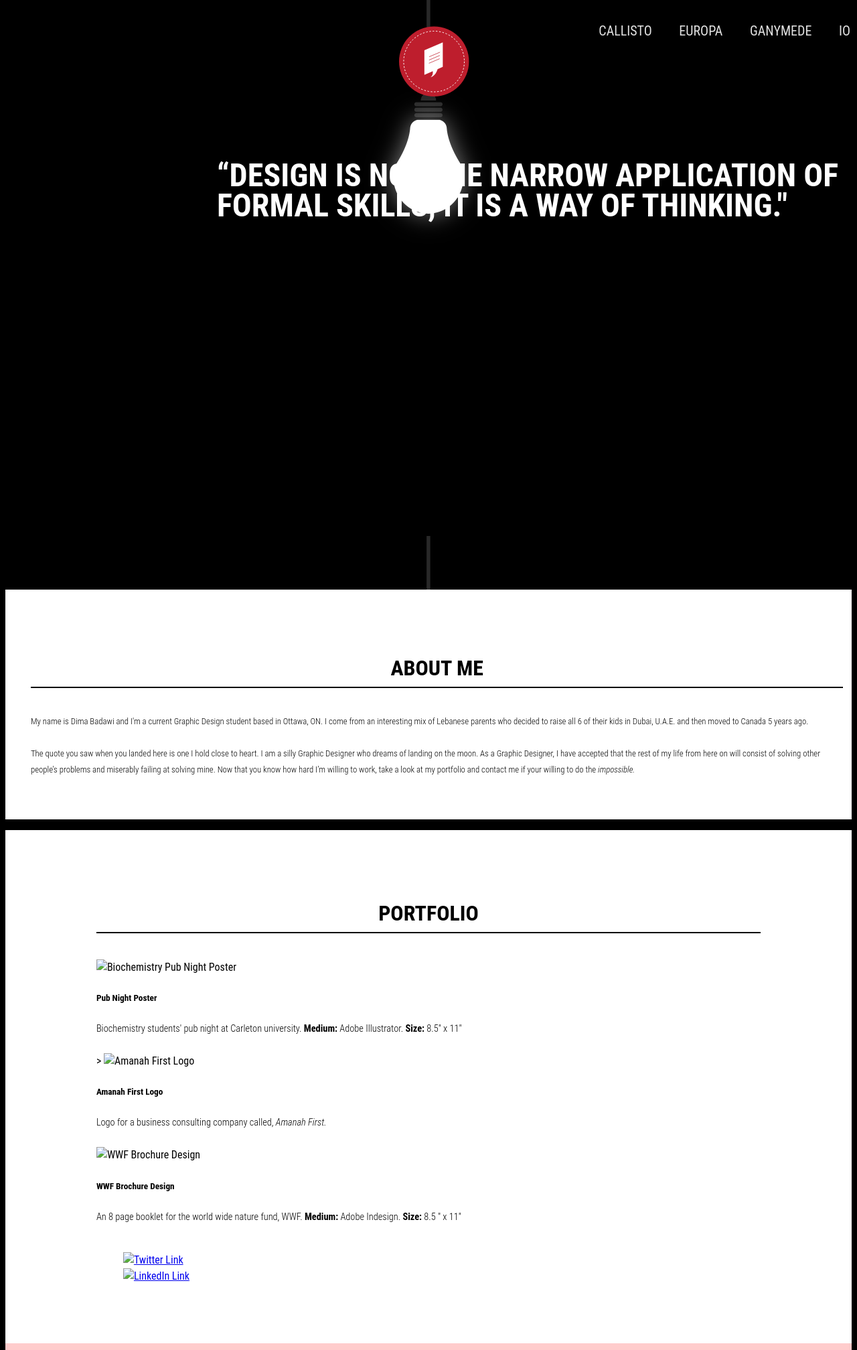
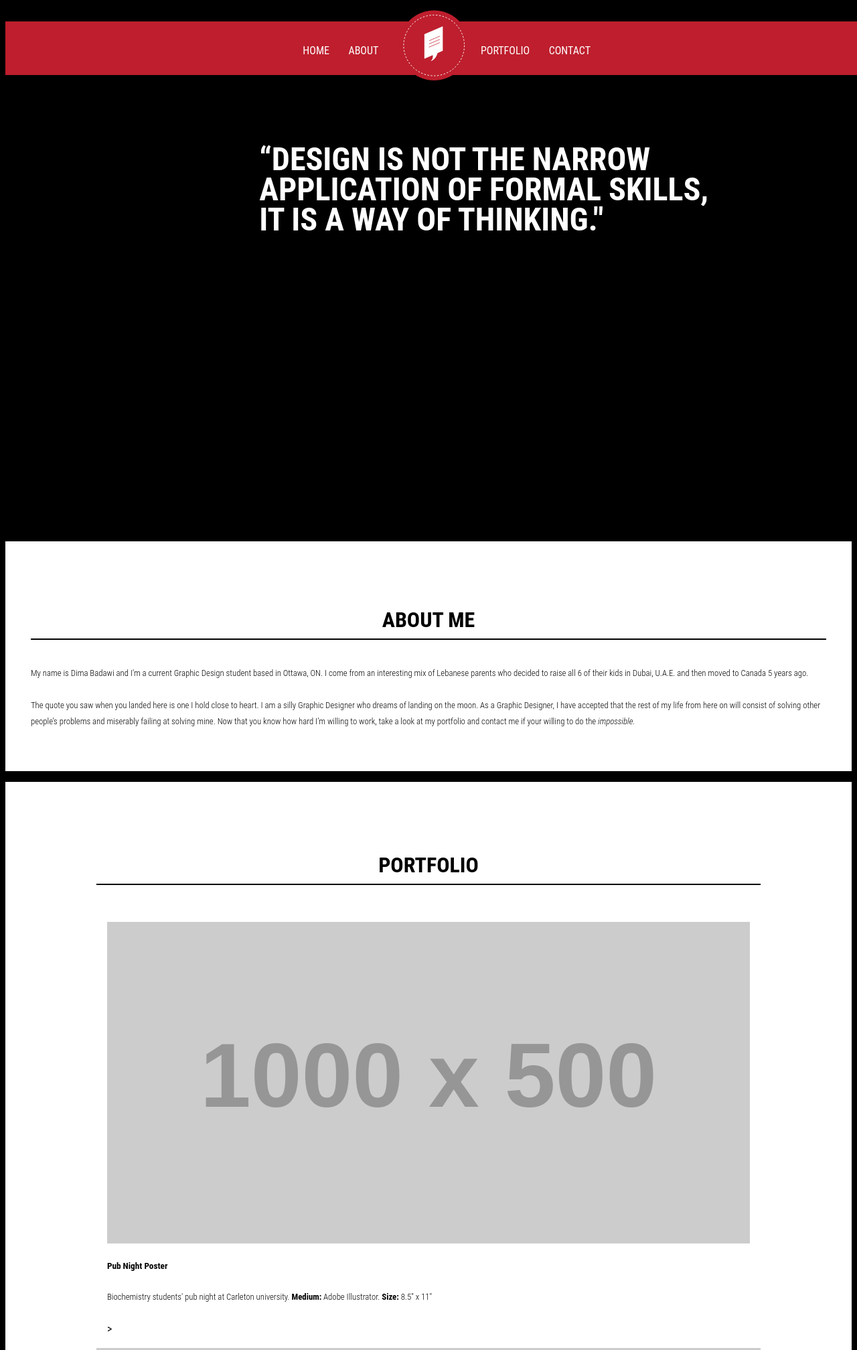
Before and after one commit to bada0020/bada0020.github.io, a plain HTML site: page portfolio/index.html in a window 1280 px wide. Shown: the top 2015 px of the page at 67% size. Drawn offline with Linux system fonts and the light colour scheme; placeholder pictures from the web are drawn by us.

Commit message:
change-details

```diff
--- a/css/general.css
+++ b/css/general.css
@@ -6,7 +6,6 @@
 
 
 body {
-	background-image:url(../images/bulb.jpg);
 	background-attachment: fixed;
 	background-repeat: no-repeat;
 	background-size: 100%;
@@ -159,7 +158,7 @@ margin-top: 1.5em;
 
 }
 
-/*
+
 nav {
 	width: 100%;
 	height: 5rem;
@@ -195,13 +194,6 @@ nav a {
 }
 
 */
-@media only screen and (min-width: 35em) {
-
-	.artwork li {
-		width: 20%;
-	}
-
-}
 
 
 /* ------------- Content */
@@ -229,9 +221,12 @@ nav a {
 }
 
 .qoute {
-	margin: 10rem 1rem 1rem 1rem;
-	font-family: Roboto Condensed, sans-serif, cursive;
-	line-height: 1.8rem;
+	font-size: 3rem;
+	margin-top: 13rem;
+	margin-bottom: 1rem;
+	margin-left: 30%;
+	margin-right: 15%;
+	line-height: 2.8rem;
 	color: #FFF;
 	text-transform: uppercase;
 }
@@ -374,10 +369,35 @@ h3 {
 
 /*------------ MEDIA */
 
-@media only screen and (min-width:30em) {
 
+.grid {
+	overflow: hidden;
+}
 
-.qoute {
+.flex-img{
+	display: block;
+	width: 100%;
+}
+
+.unit {
+float: left;
+}
+
+.unit-spacer{
+	padding: 1em;
+}
+
+/*start with small screens always*/
+/*start with max-width instead of min-width (this is specified for small screens only)*/
+
+@media only screen and (max-width:38em) {
+
+	.unit-s-1{
+		float:none; /*to cancel the function of floating to left*/
+		width: 100%;
+	}
+
+	.qoute {
 	font-size: 2rem;
 	margin-top: 13rem;
 	margin-bottom: 1rem;
@@ -387,16 +407,22 @@ h3 {
 	line-height: 2rem;
 }
 
-.socialmedia
+}
 
 
-}
+/*this media quiery below is only good for grids*/
+@media only screen and (min-width:38em) and (max-width:60em){
 
-@media only screen and (min-width:45em) {
+	.unit-m-1{ /* this will be the same as unit-s-1 because its doing the same action*/
+		float:none;
+		width:100%;
+	}
 
+	.unit-m-1-2{ /* change the width on this class to make the image get bigger on midum screen*/
+		width:50%;
+	}
 
-
-.qoute {
+	.qoute {
 	font-size: 3rem;
 	margin-top: 10rem;
 	margin-bottom: 1rem;
@@ -418,51 +444,13 @@ p {
 	font-size: 0.8rem;
 }
 
-
 }
 
-/*------------ Lede */
-
-
-@media only screen and (min-width: 20em) {
-
-	.lede{
-	font-size: 0.6rem%;
-}
-
-}
+@media only screen and (min-width:60em){
+	.unit-l-1-3{
+		width:100%;
+	}
 
 
 
-@media only screen and (min-width: 45em) {
-
-	.lede {
-		font-size: 1.125rem;
-	}
-
 }
-
-
-@media only screen and (min-width: 100em) {
-
-	.lede{
-	font-size: 150%;
-}
-
-}
-
-@media only screen and (min-width: 200em) {
-
-	.lede{
-	font-size: 1.125rem;
-}
-
-}
-
-@media only screen and (min-width: 250em) {
-
-	.lede{
-	font-size: 1rem%;
-}
-
-}
--- a/portfolio/css/general.css
+++ b/portfolio/css/general.css
@@ -6,7 +6,6 @@
 
 
 body {
-	background-image:url(../images/bulb.jpg);
 	background-attachment: fixed;
 	background-repeat: no-repeat;
 	background-size: 100%;
@@ -159,7 +158,7 @@ margin-top: 1.5em;
 
 }
 
-/*
+
 nav {
 	width: 100%;
 	height: 5rem;
@@ -195,13 +194,6 @@ nav a {
 }
 
 */
-@media only screen and (min-width: 35em) {
-
-	.artwork li {
-		width: 20%;
-	}
-
-}
 
 
 /* ------------- Content */
@@ -229,9 +221,12 @@ nav a {
 }
 
 .qoute {
-	margin: 10rem 1rem 1rem 1rem;
-	font-family: Roboto Condensed, sans-serif, cursive;
-	line-height: 1.8rem;
+	font-size: 3rem;
+	margin-top: 13rem;
+	margin-bottom: 1rem;
+	margin-left: 30%;
+	margin-right: 15%;
+	line-height: 2.8rem;
 	color: #FFF;
 	text-transform: uppercase;
 }
@@ -374,10 +369,35 @@ h3 {
 
 /*------------ MEDIA */
 
-@media only screen and (min-width:30em) {
 
+.grid {
+	overflow: hidden;
+}
 
-.qoute {
+.flex-img{
+	display: block;
+	width: 100%;
+}
+
+.unit {
+float: left;
+}
+
+.unit-spacer{
+	padding: 1em;
+}
+
+/*start with small screens always*/
+/*start with max-width instead of min-width (this is specified for small screens only)*/
+
+@media only screen and (max-width:38em) {
+
+	.unit-s-1{
+		float:none; /*to cancel the function of floating to left*/
+		width: 100%;
+	}
+
+	.qoute {
 	font-size: 2rem;
 	margin-top: 13rem;
 	margin-bottom: 1rem;
@@ -387,16 +407,22 @@ h3 {
 	line-height: 2rem;
 }
 
-.socialmedia
+}
 
 
-}
+/*this media quiery below is only good for grids*/
+@media only screen and (min-width:38em) and (max-width:60em){
 
-@media only screen and (min-width:45em) {
+	.unit-m-1{ /* this will be the same as unit-s-1 because its doing the same action*/
+		float:none;
+		width:100%;
+	}
 
+	.unit-m-1-2{ /* change the width on this class to make the image get bigger on midum screen*/
+		width:50%;
+	}
 
-
-.qoute {
+	.qoute {
 	font-size: 3rem;
 	margin-top: 10rem;
 	margin-bottom: 1rem;
@@ -418,51 +444,13 @@ p {
 	font-size: 0.8rem;
 }
 
-
 }
 
-/*------------ Lede */
-
-
-@media only screen and (min-width: 20em) {
-
-	.lede{
-	font-size: 0.6rem%;
-}
-
-}
+@media only screen and (min-width:60em){
+	.unit-l-1-3{
+		width:100%;
+	}
 
 
 
-@media only screen and (min-width: 45em) {
-
-	.lede {
-		font-size: 1.125rem;
-	}
-
 }
-
-
-@media only screen and (min-width: 100em) {
-
-	.lede{
-	font-size: 150%;
-}
-
-}
-
-@media only screen and (min-width: 200em) {
-
-	.lede{
-	font-size: 1.125rem;
-}
-
-}
-
-@media only screen and (min-width: 250em) {
-
-	.lede{
-	font-size: 1rem%;
-}
-
-}
--- a/portfolio/index.html
+++ b/portfolio/index.html
@@ -12,39 +12,25 @@
 
 		<body>
 
-<!-- /////////// Masthead -->
 
-	<header class="masthead">
-<div class="masthead-top">
-<<header class="masthead baseline">
-<a href="#top"><img src="images/logo.svg" alt="Logo" class="logo"></a>
-<a href="#nav" class="nav-btn" data-state="inactive">Navigate</a>
-</div>
-<nav class="nav nav-top" data-state="collapsed">
-<ul>
-<li><a href="#home">Callisto</a></li>
-<li><a href="#aboutme">Europa</a></li>
-<li><a href="#portfolio">Ganymede</a></li>
-<li><a href="#contact">Io</a></li>
-</ul>
-</nav>
-</header>
+		<body id="top">
 
-		<!--
-		<body id="top">
-			<header class="masthead baseline">
-					<a href="#top"><img src="images/logo.svg" alt="Logo" class="logo"></a>
+<header class="masthead baseline">
 
+		<a href="#top"><img src="images/logo.svg" alt="Logo" class="logo"></a>
 
 		<nav>
+
 			<ul>
-				<li><a href="#home">Home</a></li>
+				<li><a href="#home">Home</a></li> <!-- # indicates it will link to the ID with that name -->
 				<li class="about"><a href="#aboutme">About</a></li>
 				<li class="portfolio"><a href="#portfolio">Portfolio</a></li>
 				<li><a href="#contact">Contact</a></li>
 			</ul>
+
 		</nav>
-		-->
+
+	</header>
 
 
 	<!-- /////////////////////////// Home -->
@@ -75,36 +61,38 @@
 			<h3>Portfolio</h3>
 				<hr>
 
-			<div>
-			  <div class="artwork">
-				<img src="images/print1.jpg" alt="Biochemistry Pub Night Poster">
+				<div class="grid">
+				 <div class="unit unit-s-1 unit-m-1 unit-l-1-3">
+				 <div class="unit-spacer">
+	<img src="http://placehold.it/1000x500" class= "flex-img" alt="">
+
 					<h5>Pub Night Poster</h5>
 						<p>Biochemistry students' pub night at Carleton university. <strong>Medium:</strong> Adobe Illustrator. <strong>Size:</strong> 8.5" x 11"</p>
 
 		>
-					<img src="images/print2.jpg" alt="Amanah First Logo">
-					<h5>Amanah First Logo</h5>
-					<p>Logo for a business consulting company called, <em>Amanah First.</em></p>
+				</div>
+				</div>
+				</div>
 
-					<img src="images/print3.jpg" alt="WWF Brochure Design">
-					<h5>WWF Brochure Design</h5>
-					<p>An 8 page booklet for the world wide nature fund, WWF. <strong>Medium:</strong> Adobe Indesign. <strong>Size:</strong> 8.5 " x 11"</p>
+		<div class="grid">
 
-			<div class="social">
-					<ul class="socialmedia">
+		 <div class="unit unit-s-hidden unit-m-1-3 unit-l-1-3">
 
-				<li><a href="https://twitter.com/iimangh" target="_blank"> <img src="images/twitter.svg" alt="Twitter Link"></a></li>
+		 <div class="unit unit-s-1-2 unit-m-1-3 unit-l-1-3">
+		<img src="http://placehold.it/200x200" class= "flex-img" alt="">
+		</div>
 
-				<li><a href="http://www.linkedin.com/pub/iman-ghader/64/592/348" target="_blank"><img src="images/linkedin.svg" alt="LinkedIn Link"></a></li>
-			</ul>
-				</div>
+		 <div class="unit unit-s-1-2 unit-m-1-3 unit-l-1-3">
+		<img src="http://placehold.it/200x200" class= "flex-img" alt="">
+		</div>
+
 
 					</div>
 
 					</div>
 						</div>
 							</div>
-								</div>
+
 
 
 	 <!-- Portfolio Close -->
```
Also changed, not shown: index.html (+26 -38 lines).
